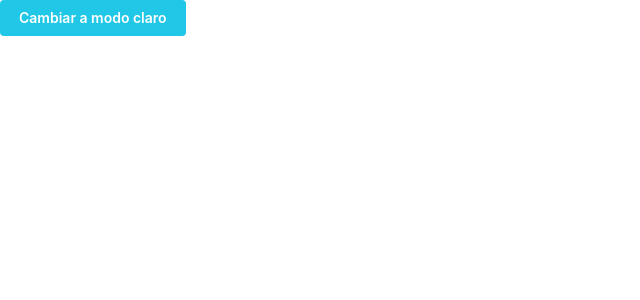
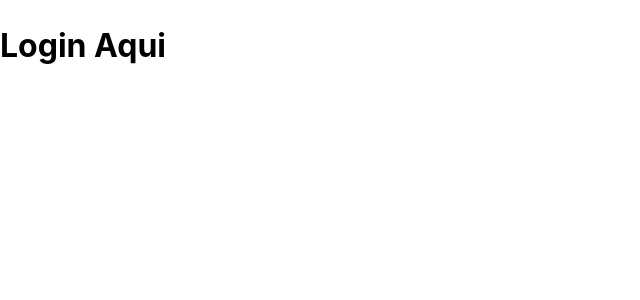
Before and after one commit to luis-santos-almonte/Fisinova2, a React (Vite) app: page /login in a window 1280 px wide. Shown: the top 300 px of the page, without its empty margins (0-640 px from the left). Built offline with nearby package versions, Linux system fonts and the light colour scheme.

Commit message:
adding routing library

```diff
--- a/package.json
+++ b/package.json
@@ -17,12 +17,14 @@
     "@mantine/dates": "^8.0.0",
     "@mantine/form": "^8.0.0",
     "@mantine/hooks": "^8.0.0",
+    "@tabler/icons-react": "^3.31.0",
     "class-variance-authority": "^0.7.1",
     "clsx": "^2.1.1",
     "dayjs": "^1.11.13",
     "lucide-react": "^0.508.0",
     "react": "^19.1.0",
     "react-dom": "^19.1.0",
+    "react-router-dom": "^7.6.0",
     "tailwind-merge": "^3.2.0"
   },
   "devDependencies": {
--- a/src/App.tsx
+++ b/src/App.tsx
@@ -1,17 +1,10 @@
-import { Button } from '@mantine/core'
-import { useTheme } from './store'
+import InterRoutes from './routes/InterRoutes'
 
 function App() {
-  const { colorScheme, setColorScheme } = useTheme()
   return (
     <>
-      <Button
-        onClick={() =>
-          setColorScheme(colorScheme === 'light' ? 'dark' : 'light')
-        }
-      >
-        Cambiar a modo {colorScheme === 'light' ? 'oscuro' : 'claro'}
-      </Button>
+      {/* <h1>Holaaa</h1> */}
+      <InterRoutes />
     </>
   )
 }
--- a/src/main.tsx
+++ b/src/main.tsx
@@ -2,9 +2,12 @@ import { createRoot } from 'react-dom/client'
 import App from './App.tsx'
 import '@mantine/core/styles.css'
 import { ThemeProvider } from './store/index.ts'
+import { BrowserRouter } from 'react-router-dom'
 
 createRoot(document.getElementById('root')!).render(
   <ThemeProvider>
-    <App />
+    <BrowserRouter>
+      <App />
+    </BrowserRouter>
   </ThemeProvider>
 )
--- /dev/null
+++ b/src/routes/InterRoutes.tsx
@@ -0,0 +1,15 @@
+import { Routes, Route, Navigate } from 'react-router-dom'
+import { PATH_INICIAL, PATH_LOGIN, PATH_NOT_FOUND } from './PathsRoutes'
+
+export default function InterRoutes() {
+  return (
+    <Routes>
+      <Route path={PATH_LOGIN} element={<h1>Login Aqui</h1>} />
+      <Route
+        path={PATH_INICIAL}
+        element={<Navigate to={PATH_LOGIN} replace />}
+      />
+      <Route path={PATH_NOT_FOUND} element={<h1>Not Found Page</h1>} />
+    </Routes>
+  )
+}
--- /dev/null
+++ b/src/routes/PathsRoutes.ts
@@ -0,0 +1,3 @@
+export const PATH_INICIAL = '/'
+export const PATH_NOT_FOUND = '*'
+export const PATH_LOGIN = '/login'
```
Also changed, not shown: src/assets/Logo-white.png (added), src/components/header/Header.tsx (added), src/components/inputs/CustomInput.tsx (added), src/pages/login/Login.tsx (added), src/routes/ProtectedRoutes.tsx (added), 1 other file (tests, documents, lock files or other folders).
